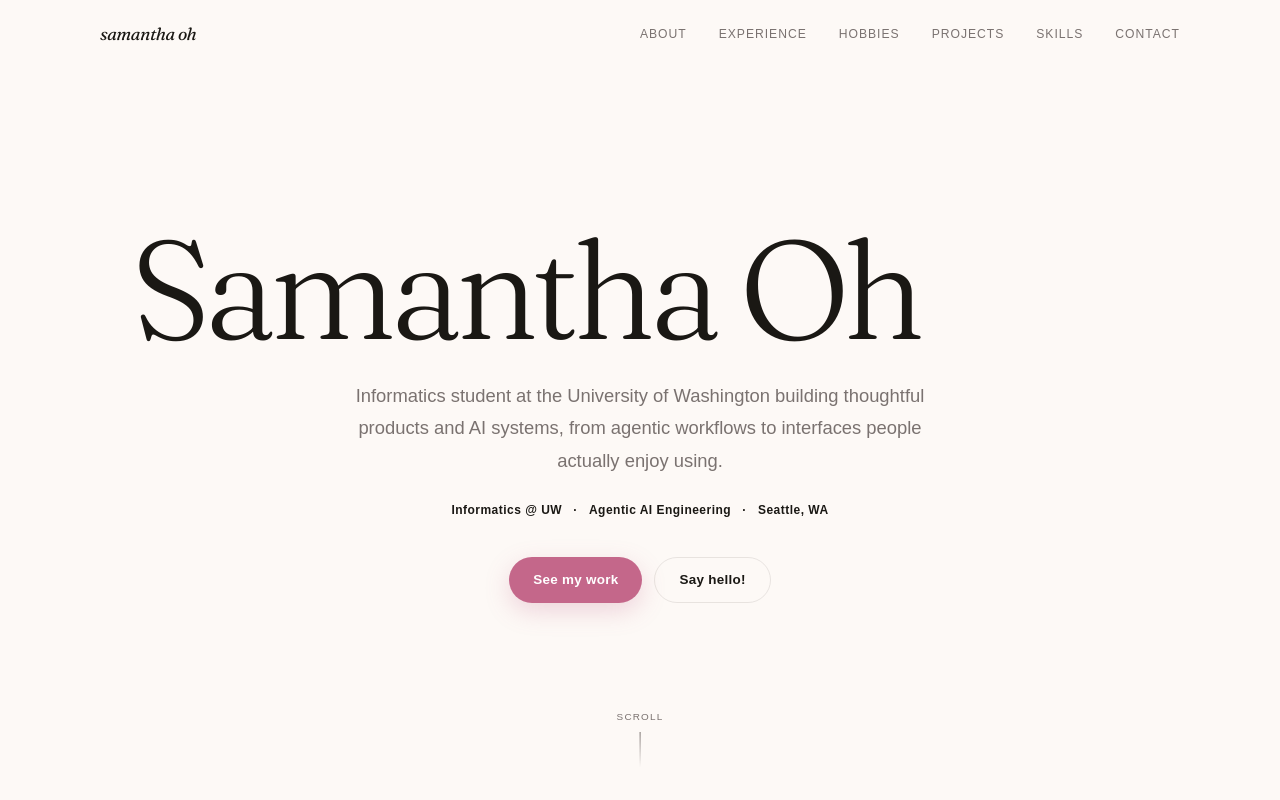
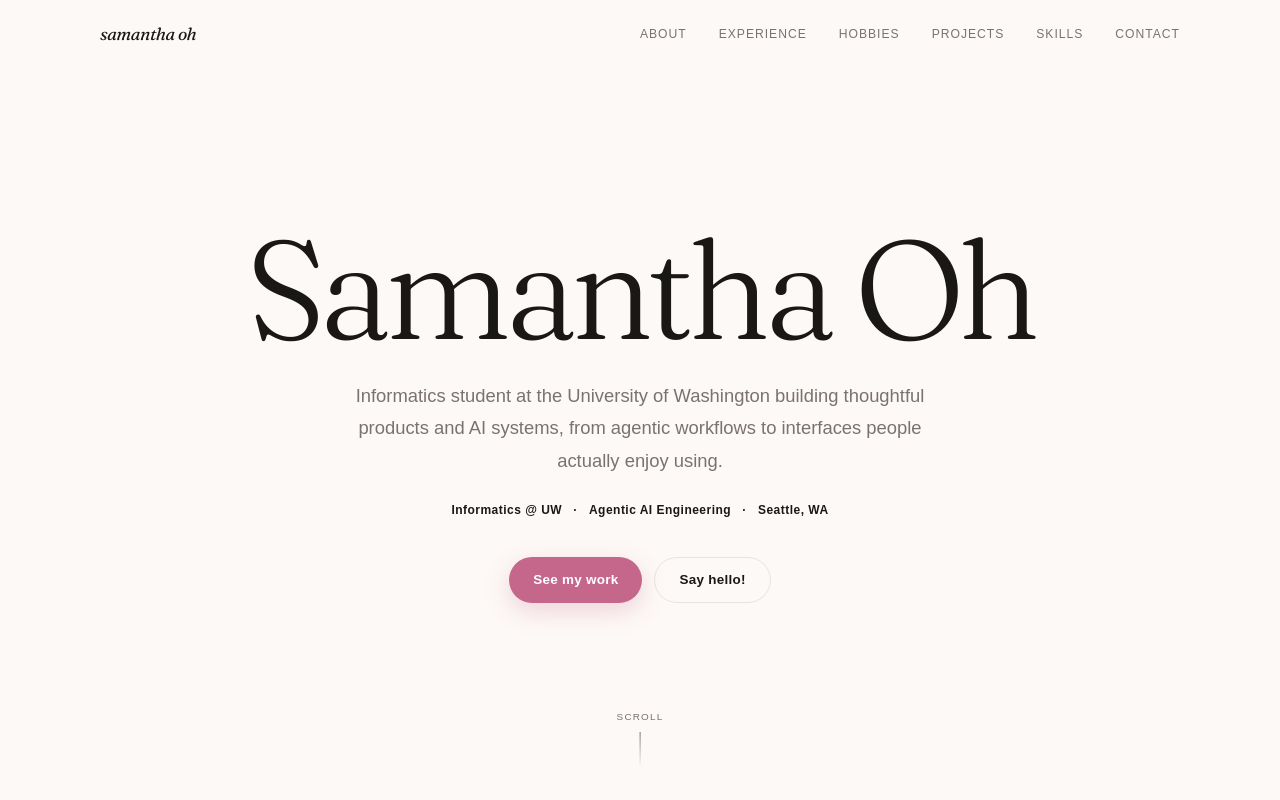
Before and after one commit to samanthaoh/my-portfolio, a React (Vite) app: page / in a window 1280 px wide. Shown: the top 800 px of the page. Built offline with nearby package versions, Linux system fonts and the light colour scheme; a web font is replaced by a local one.

Commit message:
Fixed centering

```diff
--- a/src/index.css
+++ b/src/index.css
@@ -319,13 +319,13 @@ a {
 
 .hero-title {
   max-width: 850px;
-  margin: 0 0 2rem;
+  margin: 0 auto 2rem;
   font-family: var(--font-display);
   font-size: clamp(4.2rem, 11vw, 8.7rem);
   font-weight: 300;
   line-height: 0.86;
   letter-spacing: -0.05em;
-  justify-content: center;
+  text-align: center;
 }
 
 .hero-description {
```
